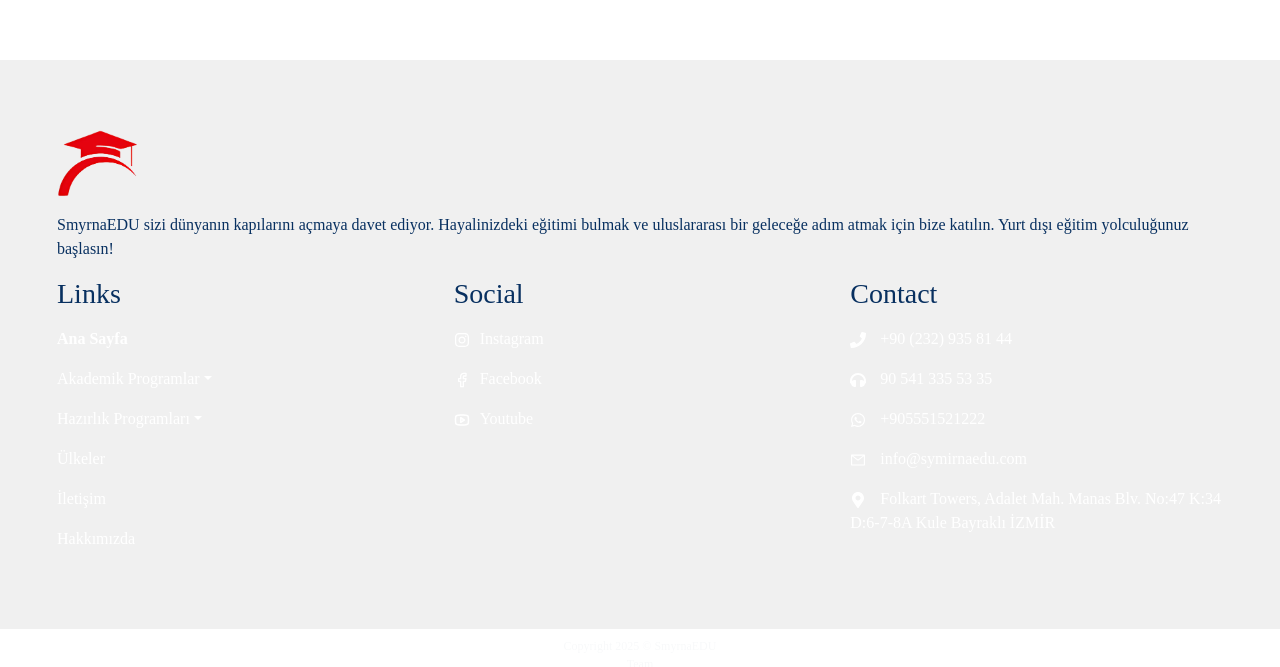
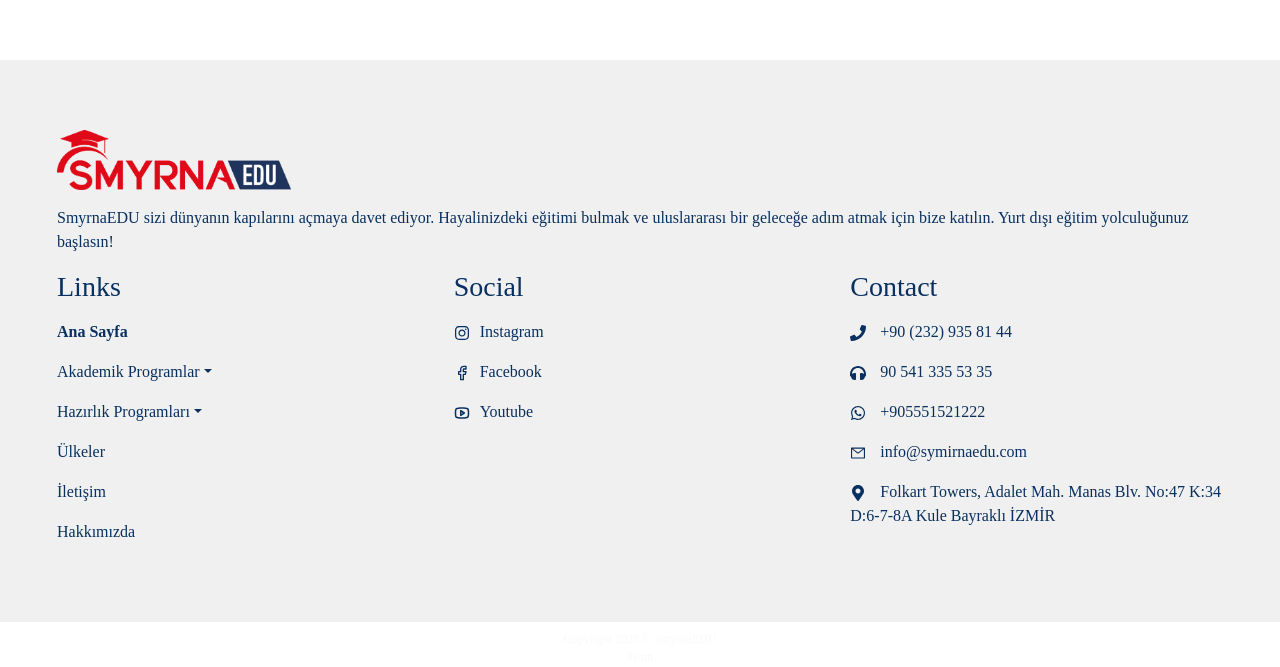
Before and after one commit to Smyrnaedu/symiranedu-frontend, a Next.js app: page / in a window 1280 px wide. Shown: the part 892-1559 px from the top of the page. Built offline with nearby package versions, Linux system fonts and the light colour scheme.

Commit message:
footer adjusted

```diff
--- a/src/components/common/footer/footer.scss
+++ b/src/components/common/footer/footer.scss
@@ -1,9 +1,23 @@
 @use "../../../styles/variables" as *;
+@use "../../../styles/_mixins.scss" as *;
 
 footer {
   background-color: $secondaryColor-grey;
   color: $mainColor-blue;
   padding: 70px 0;
+
+  .footer-menu{
+    a{
+      &.nav-link{
+        color: $mainColor-blue;
+
+        &:hover{
+          color: $mainColor-red;
+        }
+
+      }
+    }
+  }
 
   @media (max-width: 992px) {
     .row {
@@ -30,9 +44,7 @@ footer {
       }
 
       &.footer-social-menu{
-        justify-content: space-between;
-        align-items: center;
-
+        @include flexbox($jc:center, $ai:center, $gap:2rem)
       }
 
     }
--- a/src/components/common/footer/footer.tsx
+++ b/src/components/common/footer/footer.tsx
@@ -13,7 +13,7 @@ const Footer: React.FC = () => {
       <Container>
         <Row>
           <Col xs={12}>
-            <MainLogo />
+            <MainLogo src="/image/logo/symrnaEDU.png" width={234} height={60}/>
             <p className="mt-3">{appConfig.project?.description}</p>
           </Col>
           <Col xs={12} md={6} lg={4}>
--- a/src/components/common/header/main-logo.tsx
+++ b/src/components/common/header/main-logo.tsx
@@ -2,13 +2,19 @@ import Image from "next/image";
 import Link from "next/link";
 import React from "react";
 
-const MainLogo: React.FC = () => {
+interface MainLogoProps{
+  src?:string;
+  width?:number;
+  height?:number;
+}
+
+const MainLogo: React.FC<MainLogoProps> = ({src, width, height}) => {
   return (
     <Link href="/">
       <Image
-        src="/image/logo/icon-red.png"
-        width={80}
-        height={67}
+        src={`${src}`}
+        width={width}
+        height={height}
         alt="Main-Logo"
         priority
       />
--- a/src/components/common/header/main-menubar.tsx
+++ b/src/components/common/header/main-menubar.tsx
@@ -18,7 +18,7 @@ const MainMenubar: React.FC = () => {
 
     >
       <Container>
-        <MainLogo />
+        <MainLogo src="/image/logo/icon-red.png" width={80} height={67}/>
         <Navbar.Toggle aria-controls="main-menubar" />
         <Navbar.Offcanvas
           id="main-menubar"
```
